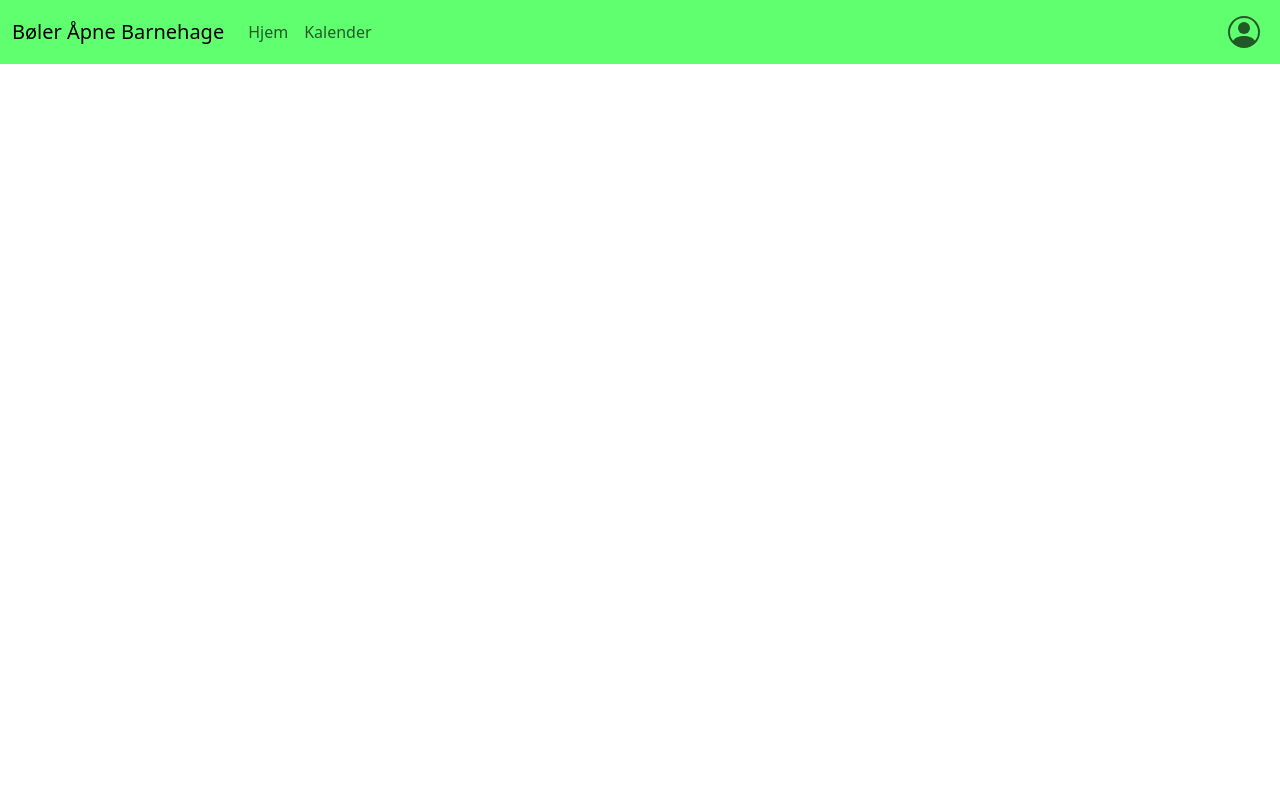
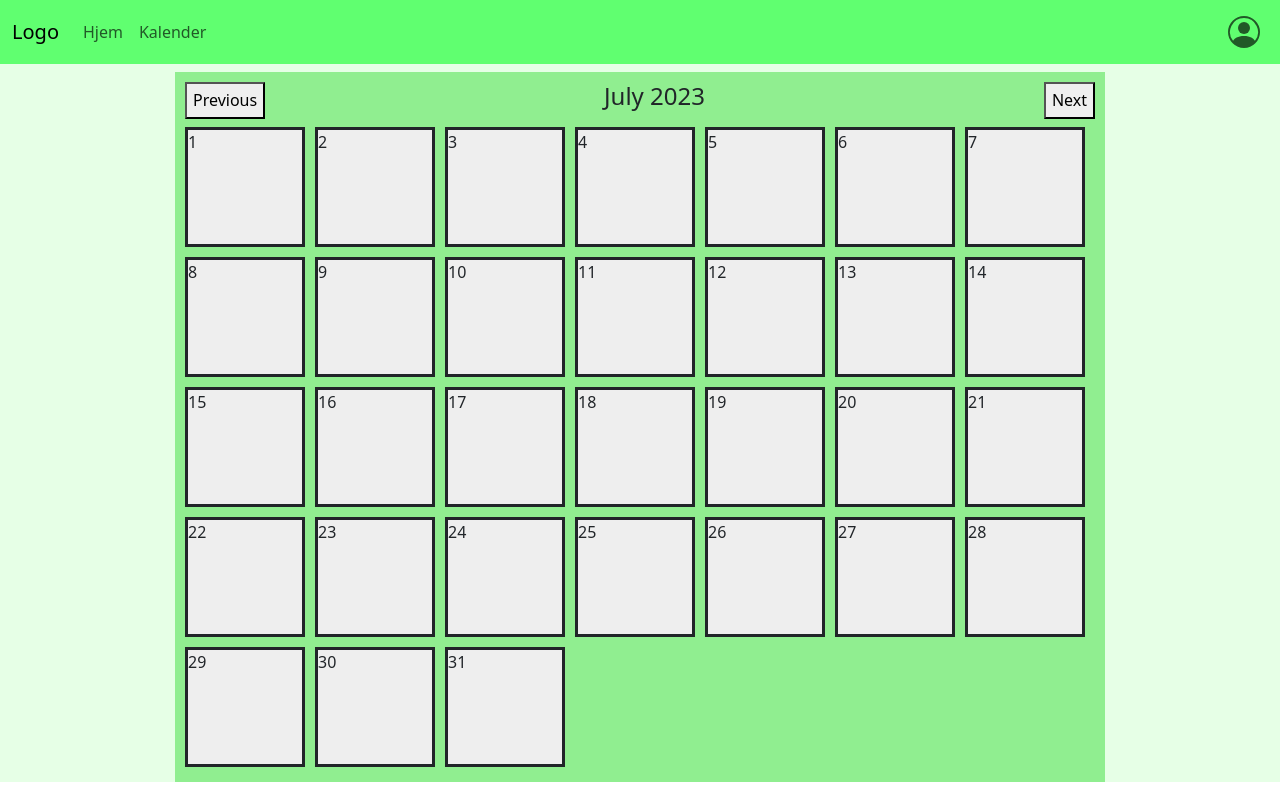
Before and after one commit to Vegardhgr/activityCalendar, a React (Create React App) app in the folder frontend/: page /kalender in a window 1280 px wide. Built offline with nearby package versions, Linux system fonts and the light colour scheme.

Commit message:
Fixed functionality for prev and next in calendar

```diff
--- a/frontend/src/App.js
+++ b/frontend/src/App.js
@@ -3,10 +3,11 @@ import Router from './router/router';
 
 function App() {
   return (
-    <div>
-      <NavBar/>
-      <Router/>
-
+    <div style={{backgroundColor: "#e6ffe6"}}>
+        <NavBar/>
+        <div class="d-flex justify-content-center">
+          <Router/>
+        </div>
     </div>
   );
 }
--- /dev/null
+++ b/frontend/src/components/button.jsx
@@ -0,0 +1,6 @@
+const Button = ({className, onClick, buttonText}) => {
+    return (
+    <button className = {className} onClick = {onClick}>{buttonText}</button>);
+};
+
+export default Button;
--- a/frontend/src/components/navBar/navigationBar.jsx
+++ b/frontend/src/components/navBar/navigationBar.jsx
@@ -4,7 +4,7 @@ function NavigationBar() {
     return(
         <nav className="navbar navbar-expand-md" style = {{backgroundColor: "#60ff70"}}>
             <div className="container-fluid">
-              <a className="navbar-brand">Bøler Åpne Barnehage</a>
+              <a className="navbar-brand">Logo</a>
               <div className="collapse navbar-collapse" id="navbarNavAltMarkup">
                 <div className="navbar-nav">
                     <Link to = "/" className = "nav-link">Hjem</Link>
--- /dev/null
+++ b/frontend/src/pages/calendar.jsx
@@ -0,0 +1,90 @@
+import {useEffect, useRef, useState} from "react";
+import Button from '../components/button';
+
+function Calendar() {
+    const [currYear, setCurrYear] = useState(new Date().getFullYear());
+    const [currMonth, setCurrMonth] = useState(new Date().getMonth());
+    const calendarDayBoxHeight = 120;
+    const calendarDayBoxWidth = 120;
+    const marginBetweenEachBox = 10;
+    const calendarHeight = (calendarDayBoxHeight + marginBetweenEachBox)*5 + 60;
+    const monthNames = [
+        'January', 'February', 'March', 'April', 'May', 'June',
+        'July', 'August', 'September', 'October', 'November', 'December'
+    ];
+    const [numberOfDays, setNumberOfDays] = useState(new Date(currYear, currMonth+1, 0).getDate());
+    const [monthName, setMonthName] = useState(monthNames[currMonth]);
+    useEffect(() => {
+        setNumberOfDays(new Date(currYear, currMonth+1, 0).getDate())
+        setMonthName(monthNames[currMonth]);
+    }, [currYear, currMonth]);
+
+    function prevMonth() {
+        if (currMonth===0) {
+            setCurrMonth(11);
+            setCurrYear(currYear-1);
+        } else {
+            setCurrMonth(currMonth-1);
+        }
+    }
+
+    function nextMonth() {
+        if (currMonth===11) {
+            setCurrMonth(0);
+            setCurrYear(currYear+1);
+        } else {
+            setCurrMonth(currMonth+1);
+        }
+    }
+
+    const calendarTable = ()=> {
+        const tableArr = [];
+        let row = [];
+        let rowIndex = 0;
+
+        for (var i = 1; i<=numberOfDays; i++) {
+            row.push(
+                <div key = {i} style={{backgroundColor: "#eeeeee", width: calendarDayBoxWidth+"px", height: calendarDayBoxHeight+"px", marginRight: marginBetweenEachBox+"px", marginBottom: "10px", border: "solid"}}>{i}</div>
+            );
+            if (i % 7 === 0) {
+                tableArr.push(
+                    <div key = {rowIndex} style = {{display: "flex"}}>
+                        {row}
+                    </div>
+                )
+                rowIndex++;
+                row = [];
+              }
+            if (i === numberOfDays && i%7 !== 0) {
+                tableArr.push(
+                    <div key = {rowIndex} style = {{display: "flex"}}>
+                        {row}
+                    </div>
+                )
+                rowIndex++;
+                row = [];
+            }
+        }
+        return(
+            <div className = "mt-2">
+                <div style = {{width: "fit-content"}}>
+                    <div style = {{height: calendarHeight+"px", padding: "10px", backgroundColor: "lightGreen"}}>
+                        <div className = "mb-2" style={{ display: "flex", justifyContent: "space-between" }}>
+                            {<Button onClick={prevMonth} buttonText={"Previous"}/>}
+                            <div>
+                                <h4>{monthName} {currYear}</h4>
+                            </div>
+                            {<Button onClick={nextMonth} style = {{marginLeft: "auto", float: "right"}} buttonText={"Next"}/>}
+                        </div>
+                        {tableArr}
+                    </div>
+
+                </div>
+            </div>
+        );
+    }
+
+    return calendarTable();
+}
+
+export default Calendar;
--- a/frontend/src/router/router.jsx
+++ b/frontend/src/router/router.jsx
@@ -1,11 +1,13 @@
 import { Routes, Route } from 'react-router-dom';
 import Home from '../pages/home'
 import LogIn from '../pages/logIn'
+import Calendar from '../pages/calendar'
 
 function Router() {
     return (
         <Routes>
             <Route path="/" element = {<Home/>}/>
+            <Route path="/kalender" element = {<Calendar/>}/>
             <Route path="/log-in" element = {<LogIn/>}/>
         </Routes>
     );
```
Also changed, not shown: 1 other file (tests, documents, lock files or other folders).
